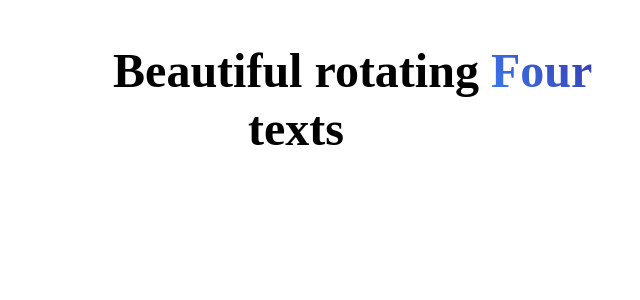
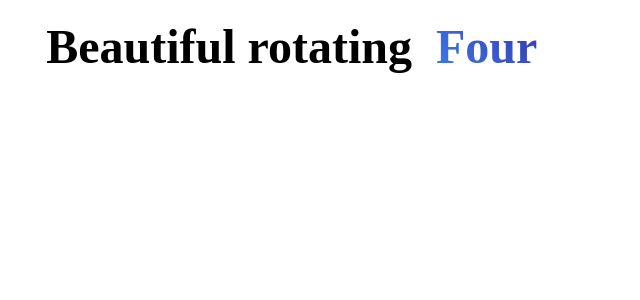
Before and after one commit to dilpreetsio/react-simple-rotating-text, a React (Vite) app: page / in a window 1280 px wide. Shown: the top 300 px of the page, without its empty margins (344-984 px from the left). Built offline with nearby package versions, Linux system fonts and the light colour scheme.

Commit message:
fix text width

```diff
--- a/example/src/App.tsx
+++ b/example/src/App.tsx
@@ -4,7 +4,7 @@ const App = () => {
   return (
     <div className='App'>
       <header className='App-header'>
-        <h1
+        <div
           style={{
             padding: '10px',
             fontSize: '3rem',
@@ -20,9 +20,7 @@ const App = () => {
             className='gradient-text'
             direction='vertical'
           />
-          <br />
-          texts
-        </h1>
+        </div>
       </header>
     </div>
   )
--- a/src/components/index.css
+++ b/src/components/index.css
@@ -1,5 +1,5 @@
 .rotating-text-container {
-  position: relative;
+  position: absolute;
   white-space: nowrap;
 }
 
--- a/src/components/react-simple-rotating-text.tsx
+++ b/src/components/react-simple-rotating-text.tsx
@@ -17,6 +17,9 @@ const RotatingText = ({
 }: Props) => {
   const containerRef = useRef<HTMLSpanElement>(null)
   const [currentIndex, setCurrentIndex] = useState(0)
+  const word = [...texts].sort(function (a, b) {
+    return b.length - a.length
+  })[0]
 
   const createTextElement = (text: string, startTime: number) => {
     const textElement = document.createElement('span')
@@ -48,7 +51,13 @@ const RotatingText = ({
     return () => clearInterval(timer)
   }, [])
 
-  return <span className='rotating-text-container' ref={containerRef}></span>
+  return (
+    <span>
+      <span className='rotating-text-container' ref={containerRef}></span>
+
+      <span style={{ opacity: '0' }}> {word}</span>
+    </span>
+  )
 }
 
 export default RotatingText
```
